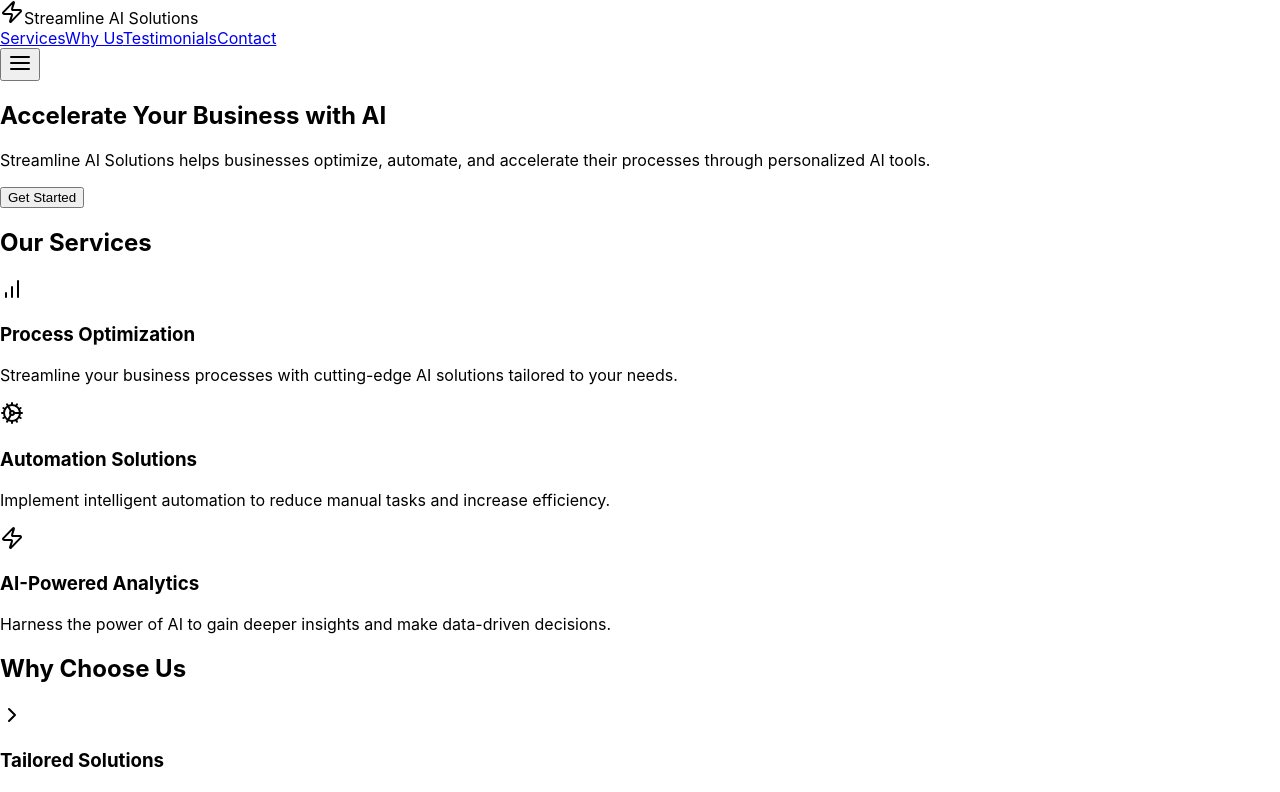
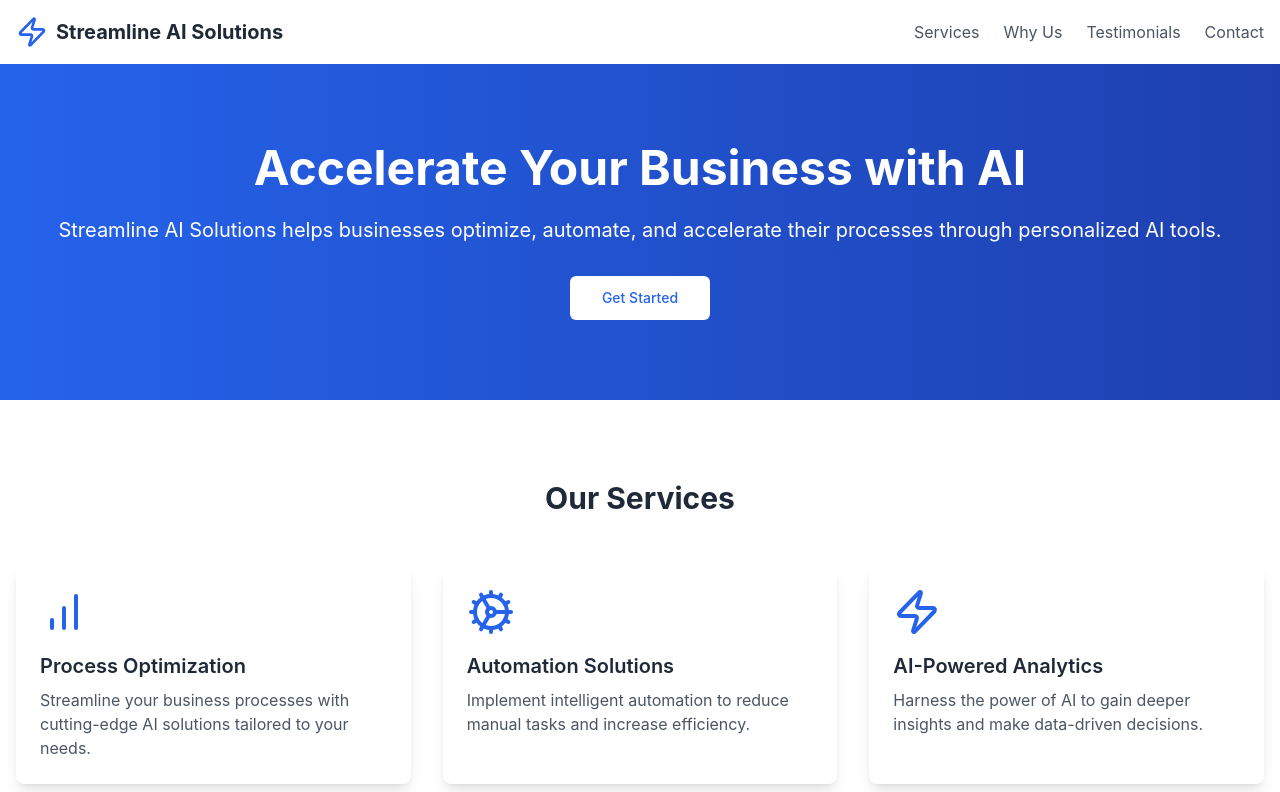
Before and after one commit to Toitw/streamline-ai-solutions-web, a React (Create React App) app: page / in a window 1280 px wide. Shown: the top 792 px of the page. Built offline with nearby package versions, Linux system fonts and the light colour scheme.

Commit message:
Added tailwind config file and modify index css to load it

```diff
--- a/src/index.css
+++ b/src/index.css
@@ -1,3 +1,7 @@
+@tailwind base;
+@tailwind components;
+@tailwind utilities;
+
 body {
   margin: 0;
   font-family: -apple-system, BlinkMacSystemFont, 'Segoe UI', 'Roboto', 'Oxygen',
--- a/src/index.tsx
+++ b/src/index.tsx
@@ -1,16 +1,11 @@
 import React from 'react';
-import ReactDOM from 'react-dom/client';
+import ReactDOM from 'react-dom';
 import './index.css';
-import App from './App.tsx';  // Update this line
-import reportWebVitals from './reportWebVitals';
+import App from './frontend.tsx';
 
-const root = ReactDOM.createRoot(
-  document.getElementById('root') as HTMLElement
-);
-root.render(
+ReactDOM.render(
   <React.StrictMode>
     <App />
-  </React.StrictMode>
+  </React.StrictMode>,
+  document.getElementById('root')
 );
-
-reportWebVitals();
--- /dev/null
+++ b/tailwind.config.js
@@ -0,0 +1,10 @@
+module.exports = {
+  content: [
+    "./src/**/*.{js,jsx,ts,tsx}",
+    "./public/index.html",
+  ],
+  theme: {
+    extend: {},
+  },
+  plugins: [],
+}
```
